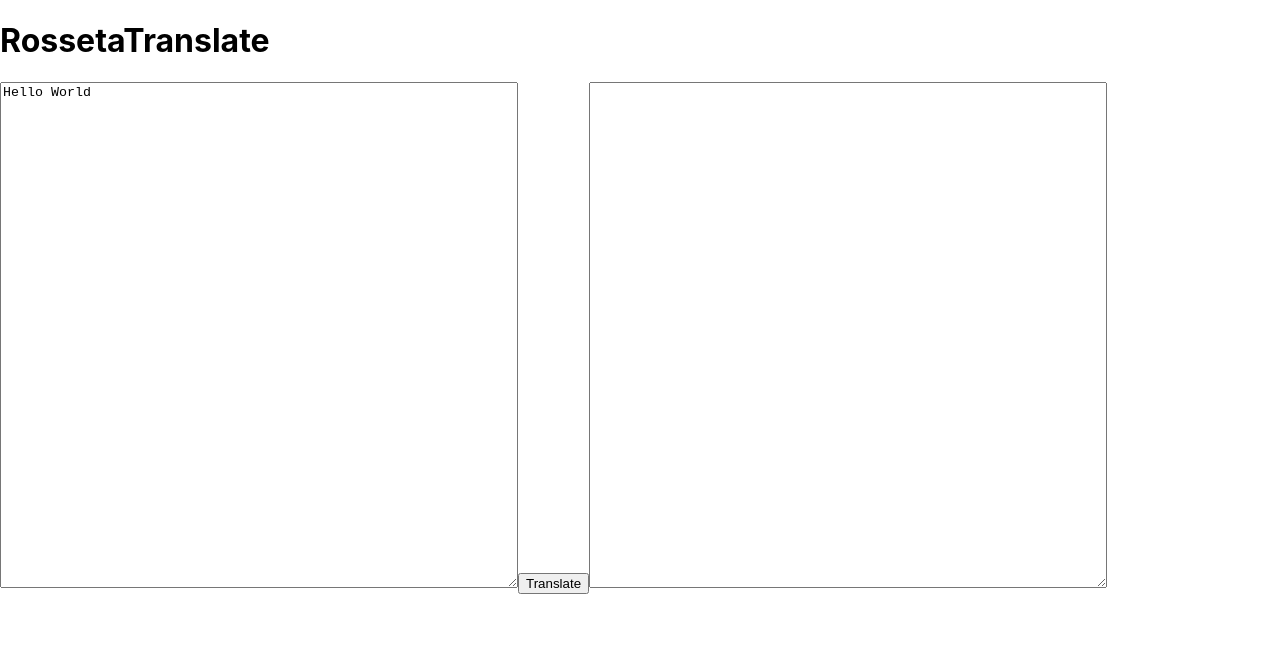
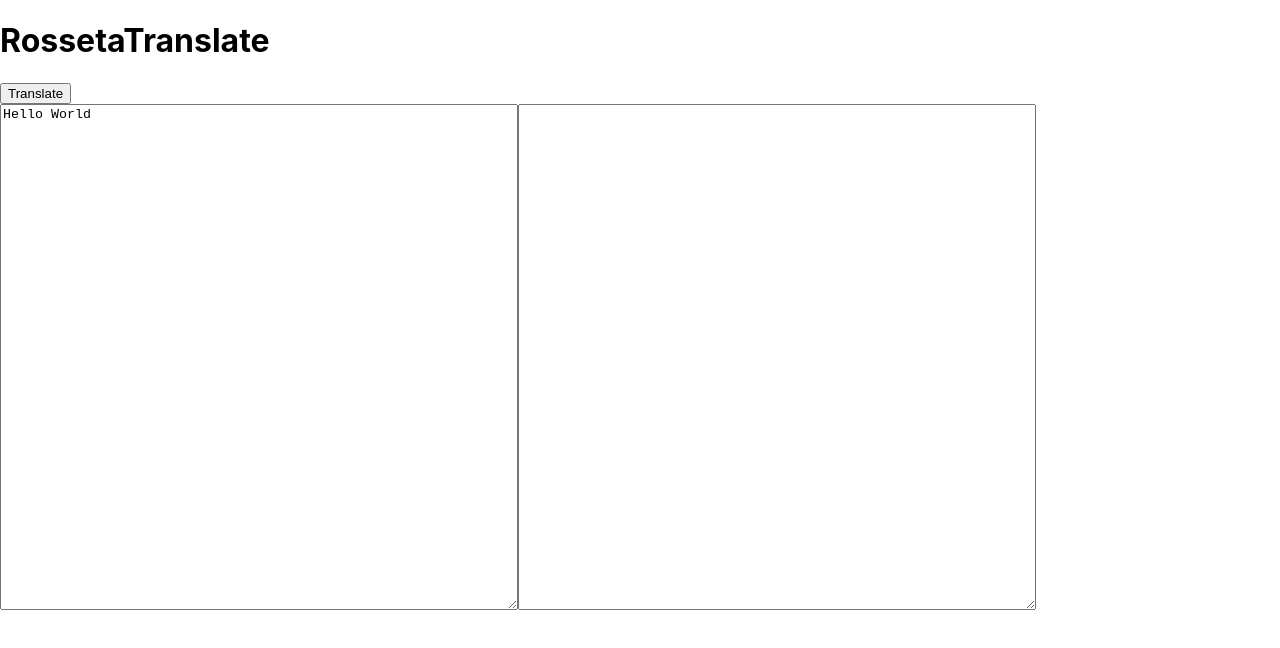
Before and after one commit to yukari-n-erb/RosettaTranslate, a React (Create React App) app in the folder frontend/: page / in a window 1280 px wide. Shown: the top 648 px of the page. Built offline with nearby package versions, Linux system fonts and the light colour scheme.

Commit message:
change start command

```diff
--- a/frontend/src/components/Translate.js
+++ b/frontend/src/components/Translate.js
@@ -30,9 +30,13 @@ export const Translate = () => {
   return (
     <div className="Rosseta">
       <h1 className="Rosseta__title">RossetaTranslate</h1>
-      <textarea className="originalText__input" type="text" value={originText} placeholder="Enter Text" onChange={onInputChange} />
-      <button type="submit" className="translate__submit" onClick={submit} >Translate</button>
-      <textarea className="translatedText__input" type="text" value={translatedText}/>
+      <div>
+        <button type="submit" className="translate__submit" onClick={submit} >Translate</button>
+      </div>
+      <div>
+        <textarea className="originalText__input" type="text" value={originText} placeholder="Enter Text" onChange={onInputChange} />
+        <textarea className="translatedText__input" type="text" value={translatedText}/>
+      </div>
     </div>
   );
 };
--- a/package.json
+++ b/package.json
@@ -5,8 +5,9 @@
   "main": "index.js",
   "scripts": {
     "test": "echo \"Error: no test specified\" && exit 1",
-    "start": "nodemon server/index.js",
-    "lint": "eslint src"
+    "start": "node server/index.js",
+    "lint": "eslint src",
+    "heroku-postbuild": "cd frontend && npm install && npm run build"
   },
   "repository": {
     "type": "git",
```
Also changed, not shown: 1 other file (tests, documents, lock files or other folders).
